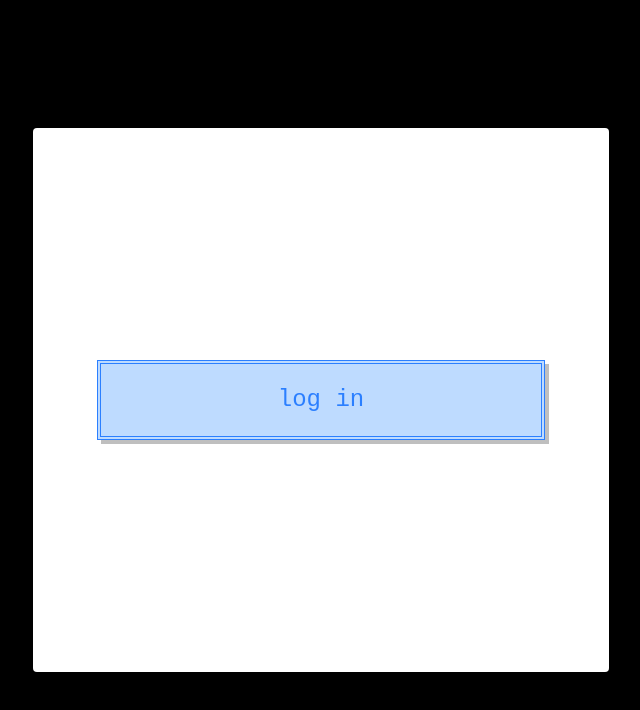
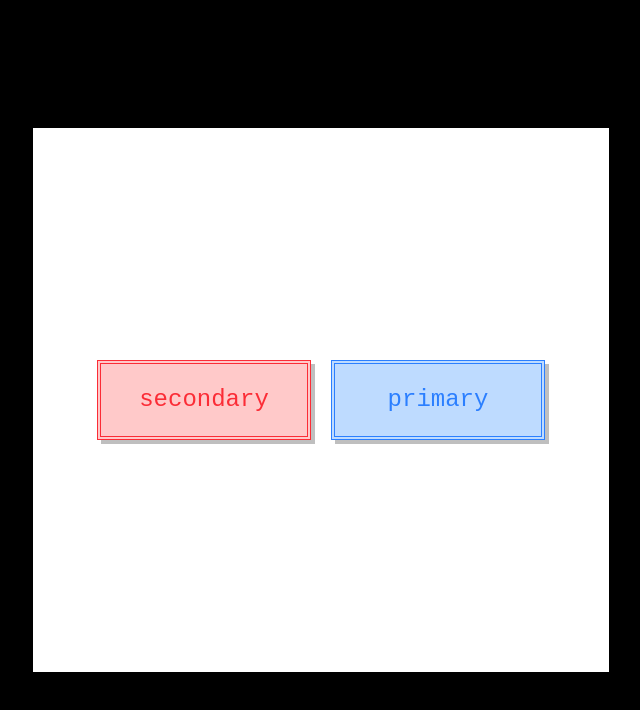
Before and after one commit to staten-island-tech/vue-supabase-project-2026-ma-ma, a Nuxt app: page /login in a window 1280 px wide. Shown: the top 710 px of the page, without its empty margins (319-959 px from the left). Built offline with nearby package versions, Linux system fonts and the light colour scheme.

Commit message:
feat(login): add ButtonSecondary to login page

```diff
--- a/app/pages/login.vue
+++ b/app/pages/login.vue
@@ -2,9 +2,10 @@
   <div class="flex justify-center items-center p-32 w-screen h-screen bg-black">
     <!-- Login card -->
     <div
-      class="flex justify-center items-center p-16 w-full max-w-xl h-full rounded bg-white"
+      class="flex justify-center items-center gap-5 p-16 w-full max-w-xl h-full bg-white"
     >
-      <ButtonPrimary label="log in" class="w-full" />
+      <ButtonSecondary label="secondary" class="w-full" />
+      <ButtonPrimary label="primary" class="w-full" />
     </div>
   </div>
 </template>
```
